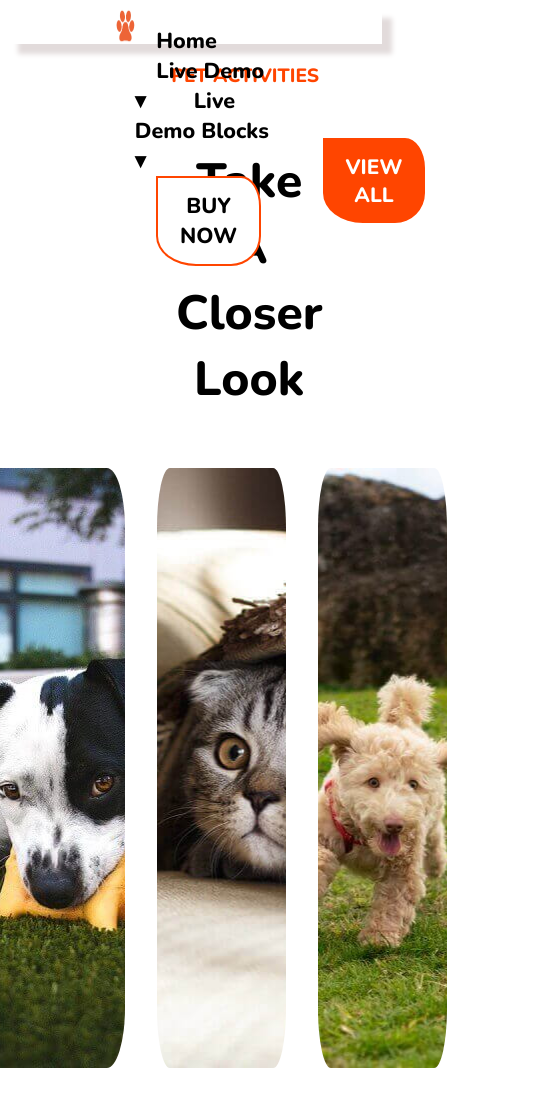
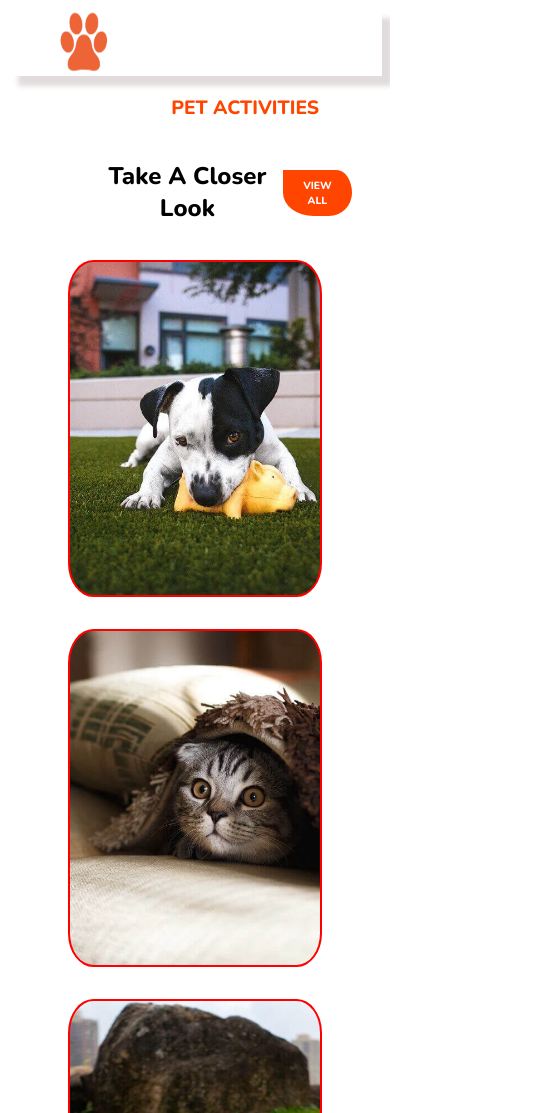
Before and after one commit to AlbertoArochal/202210-W2-puppies, a website: page index.html in a window 390 px wide. Shown: the top 1113 px of the page, 559 px wide, since content can reach past the window. Before the commit the page ends 1092 px from the top, so only its background shows below. Drawn offline with nearby package versions, Linux system fonts and the light colour scheme.

Commit message:
media query adition for responsive design

```diff
--- a/styles/styles.css
+++ b/styles/styles.css
@@ -255,3 +255,34 @@ section>div>span {
     justify-content: space-between;
     max-width: 92%;
 }
+
+@media (max-width: 425px) {
+
+    .image1__container {
+        display: grid;
+    }
+
+
+    .image1__container * {
+        border: 2px red solid;
+        max-width: 65vw;
+        max-height: 40vh;
+    }
+
+    .sections__container {
+        display: none;
+    }
+
+    header {
+        height: 8vh;
+    }
+
+    header img {
+        width: 13vw;
+        margin-left: 13vw;
+    }
+
+    span {
+        font-size: 0.5em;
+    }
+}
```
